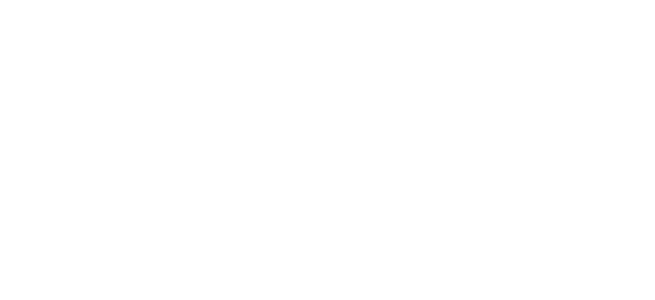
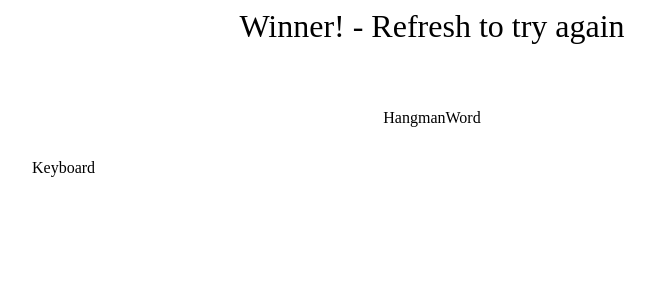
Before and after one commit to Mix-Liten/react-hangman_game, a React (Vite) app: page / in a window 1280 px wide. Shown: the top 300 px of the page, without its empty margins (208-863 px from the left). Built offline with nearby package versions, Linux system fonts and the light colour scheme.

Commit message:
base planning

```diff
--- /dev/null
+++ b/src/App.module.css
@@ -0,0 +1,17 @@
+.wrapper {
+  display: flex;
+  flex-direction: column;
+  align-items: center;
+  gap: 2rem;
+  max-width: 800px;
+  margin: 0 auto;
+}
+
+.alert {
+  font-size: 2rem;
+  text-align: center;
+}
+
+.keyboardWrapper {
+  align-self: stretch;
+}
--- a/src/App.tsx
+++ b/src/App.tsx
@@ -1,7 +1,26 @@
 import { useState } from 'react'
+import words from './assets/wordList.json'
+import styles from './App.module.css'
+import HangmanDrawing from './components/HangmanDrawing'
+import HangmanWord from './components/HangmanWord'
+import Keyboard from './components/Keyboard'
 
 function App() {
-  return <div className="App"></div>
+  const [wordToGuess, setWordToGuess] = useState(() => {
+    return words[Math.floor(Math.random() * words.length)]
+  })
+  const [guessedLetters, setGuessedLetters] = useState<string[]>([])
+
+  return (
+    <div className={styles.wrapper}>
+      <div className={styles.alert}>Winner! - Refresh to try again</div>
+      <HangmanDrawing />
+      <HangmanWord />
+      <div className={styles.keyboardWrapper}>
+        <Keyboard />
+      </div>
+    </div>
+  )
 }
 
 export default App
--- /dev/null
+++ b/src/components/HangmanDrawing.tsx
@@ -0,0 +1,11 @@
+import { FC } from 'react'
+
+type HangmanDrawingProps = {
+  numberOfGuesses: number
+}
+
+const HangmanDrawing: FC<HangmanDrawingProps> = ({ numberOfGuesses }) => {
+  return <div>{numberOfGuesses}</div>
+}
+
+export default HangmanDrawing
--- /dev/null
+++ b/src/components/HangmanWord.tsx
@@ -0,0 +1,13 @@
+import { FC } from 'react'
+
+type HangmanWordProps = {
+  guessedLetters: string[]
+  wordToGuess: string
+  reveal?: boolean
+}
+
+const HangmanWord: FC<HangmanWordProps> = ({ guessedLetters, wordToGuess, reveal = false }) => {
+  return <div>HangmanWord</div>
+}
+
+export default HangmanWord
--- /dev/null
+++ b/src/components/Keyboard.tsx
@@ -0,0 +1,14 @@
+import { FC } from 'react'
+
+type KeyboardProps = {
+  disabled?: boolean
+  activeLetters: string[]
+  inactiveLetters: string[]
+  addGuessedLetter: (letter: string) => void
+}
+
+const Keyboard: FC<KeyboardProps> = ({ activeLetters, inactiveLetters, addGuessedLetter, disabled = false }) => {
+  return <div>Keyboard</div>
+}
+
+export default Keyboard
```
